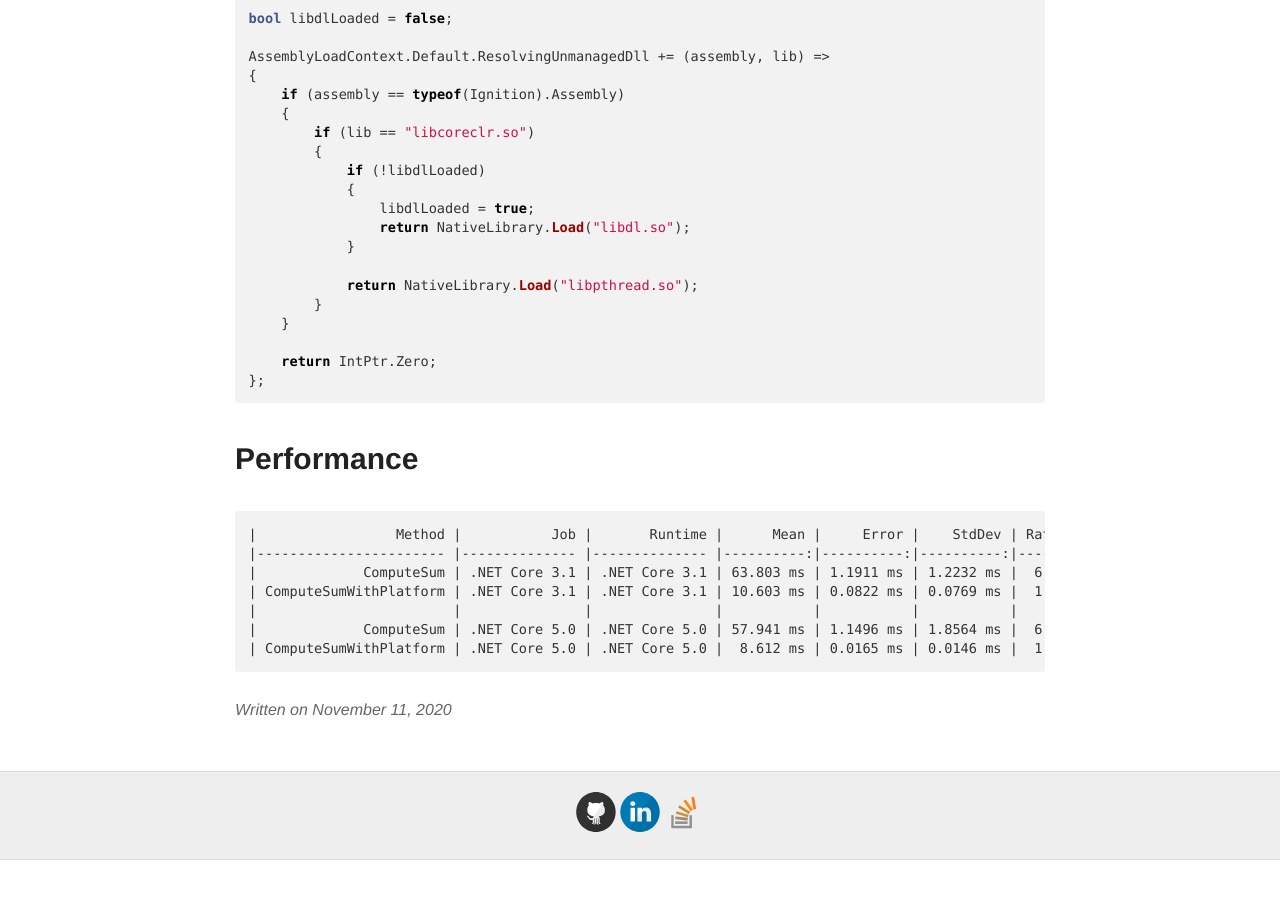
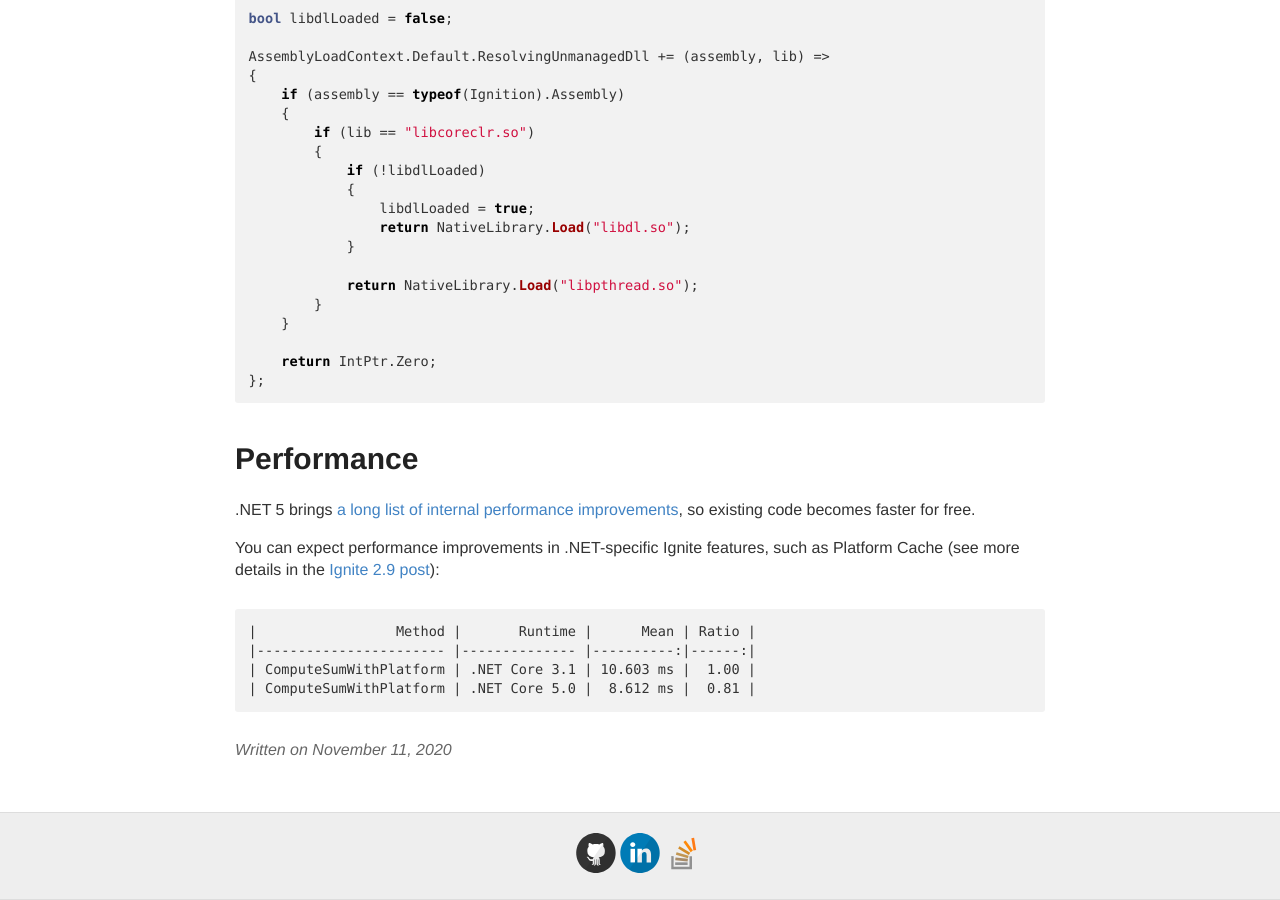
Before and after one commit to ptupitsyn/ptupitsyn.github.io, a Jekyll site: the page built from _posts/2020-11-11-Ignite-on-NET-5.md, in a window 1280 px wide and 900 px high, scrolled down 2159 px. Built offline with Jekyll 4.4.1, drawn with Linux system fonts in a browser that asks for light colours; comment, search, counter and statistics services are not loaded; before the commit the page ends 3019 px from its top, so only the background shows below that.

Commit message:
all done

````diff
--- a/_posts/2020-11-11-Ignite-on-NET-5.md
+++ b/_posts/2020-11-11-Ignite-on-NET-5.md
@@ -110,14 +110,13 @@ AssemblyLoadContext.Default.ResolvingUnmanagedDll += (assembly, lib) =>
 
 # Performance
 
+.NET 5 brings [a long list of internal performance improvements](https://devblogs.microsoft.com/dotnet/performance-improvements-in-net-5/), so existing code becomes faster for free.
 
+You can expect performance improvements in .NET-specific Ignite features, such as Platform Cache (see more details in the [Ignite 2.9 post](https://ptupitsyn.github.io/Whats-New-In-Ignite-Net-2.9/)):
 
 ```
-|                 Method |           Job |       Runtime |      Mean |     Error |    StdDev | Ratio | RatioSD |      Gen 0 |     Gen 1 |    Gen 2 | Allocated |
-|----------------------- |-------------- |-------------- |----------:|----------:|----------:|------:|--------:|-----------:|----------:|---------:|----------:|
-|             ComputeSum | .NET Core 3.1 | .NET Core 3.1 | 63.803 ms | 1.1911 ms | 1.2232 ms |  6.01 |    0.11 | 13000.0000 | 4125.0000 | 250.0000 |   74.9 MB |
-| ComputeSumWithPlatform | .NET Core 3.1 | .NET Core 3.1 | 10.603 ms | 0.0822 ms | 0.0769 ms |  1.00 |    0.00 |  1031.2500 |   31.2500 |        - |   6.15 MB |
-|                        |               |               |           |           |           |       |         |            |           |          |           |
-|             ComputeSum | .NET Core 5.0 | .NET Core 5.0 | 57.941 ms | 1.1496 ms | 1.8564 ms |  6.74 |    0.18 | 13000.0000 | 4000.0000 | 222.2222 |   74.9 MB |
-| ComputeSumWithPlatform | .NET Core 5.0 | .NET Core 5.0 |  8.612 ms | 0.0165 ms | 0.0146 ms |  1.00 |    0.00 |  1015.6250 |   31.2500 |        - |   6.15 MB |
+|                 Method |       Runtime |      Mean | Ratio |
+|----------------------- |-------------- |----------:|------:|
+| ComputeSumWithPlatform | .NET Core 3.1 | 10.603 ms |  1.00 |
+| ComputeSumWithPlatform | .NET Core 5.0 |  8.612 ms |  0.81 |
 ```
````
